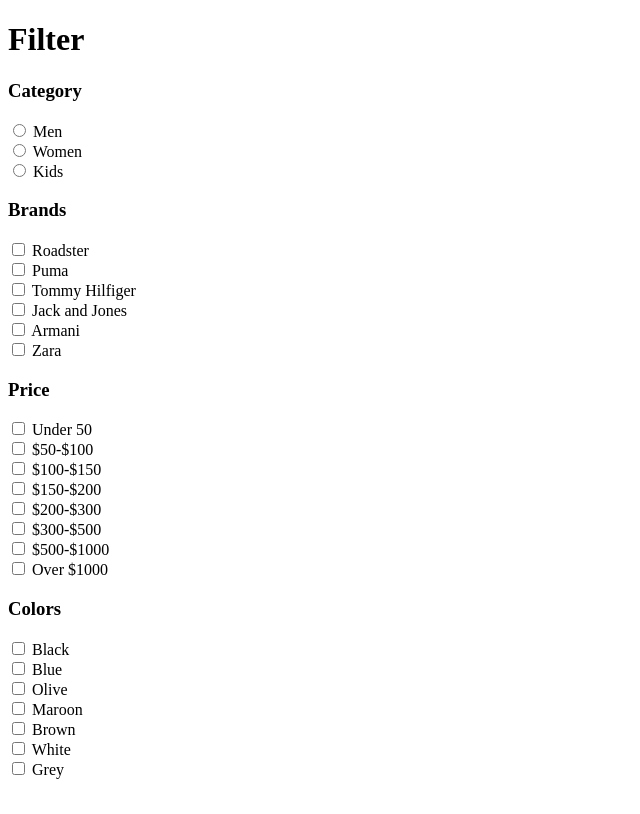
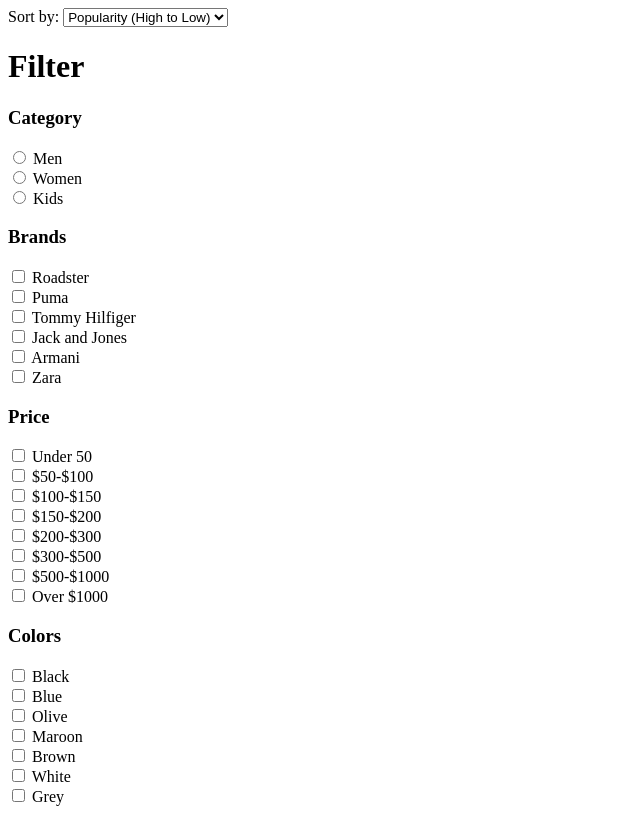
Before and after one commit to raadu/shop-filter, a plain HTML site: page index.html in a window 1280 px wide. Shown: the whole page, without its empty margins (0-640 px from the left). Drawn offline with Linux system fonts and the light colour scheme.

Commit message:
sort by dropdown added, dummy data edited

```diff
--- a/index.html
+++ b/index.html
@@ -2,6 +2,14 @@
 <html>
   <body>
     <div id="json"></div>
+
+    <label for="cars">Sort by:</label>
+    <select name="sortBy" id="sortBy">
+      <option value="popularity">Popularity (High to Low)</option>
+      <option value="discount">Discount (High to Low)</option>
+      <option value="priceHigh">Price (High to Low)</option>
+      <option value="priceLow">Price (Low to High)</option>
+    </select>
 
     <h1>Filter</h1>
 
--- a/index.js
+++ b/index.js
@@ -5,7 +5,9 @@ let dummyData = [
         "category": "men",
         "brand": "puma",
         "price": 30,
-        "color": "black"
+        "color": "black",
+        "discount": 20,
+        "popularity": 1
     },
     {
         "id": 2,
@@ -13,7 +15,9 @@ let dummyData = [
         "category": "women",
         "brand": "roadster",
         "price": 150,
-        "color": "blue"
+        "color": "blue",
+        "discount": 30,
+        "popularity": 2
     },
     {
         "id": 3,
@@ -21,7 +25,9 @@ let dummyData = [
         "category": "kids",
         "brand": "armani",
         "price": 300,
-        "color": "brown"
+        "color": "brown",
+        "discount": 40,
+        "popularity": 3
     },
     {
         "id": 4,
@@ -29,7 +35,9 @@ let dummyData = [
         "category": "men",
         "brand": "zara",
         "price": 350,
-        "color": "maroon"
+        "color": "maroon",
+        "discount": 65,
+        "popularity": 1
     },
     {
         "id": 5,
@@ -37,7 +45,9 @@ let dummyData = [
         "category": "women",
         "brand": "zara",
         "price": 510,
-        "color": "white"
+        "color": "white",
+        "discount": 70,
+        "popularity": 2
     },
     {
         "id": 6,
@@ -45,7 +55,9 @@ let dummyData = [
         "category": "kids",
         "brand": "jack and jones",
         "price": 4000,
-        "color": "grey"
+        "color": "grey",
+        "discount": 10,
+        "popularity": 3
     },
     {
         "id": 7,
@@ -53,7 +65,9 @@ let dummyData = [
         "category": "men",
         "brand": "puma",
         "price": 670,
-        "color": "olive"
+        "color": "olive",
+        "discount": 15,
+        "popularity": 3
     },
     {
         "id": 8,
@@ -61,7 +75,9 @@ let dummyData = [
         "category": "women",
         "brand": "roadster",
         "price": 1000,
-        "color": "black"
+        "color": "black",
+        "discount": 40,
+        "popularity": 2
     }
 ];
 
@@ -72,6 +88,8 @@ let colors = [];
 let finalFilter = [];
 
 let divId = document.getElementById("json");
+
+document.getElementsByTagName("input")
 
 
 function filterProducts() {
```
